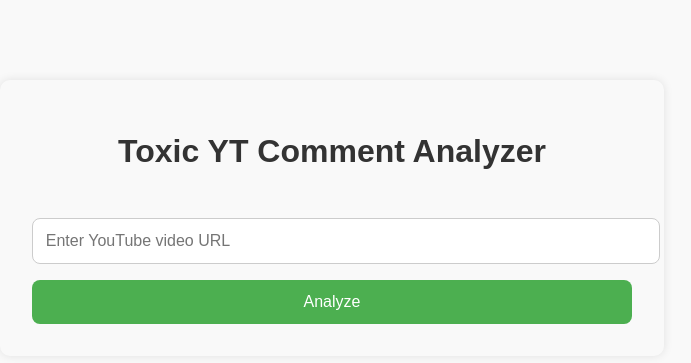
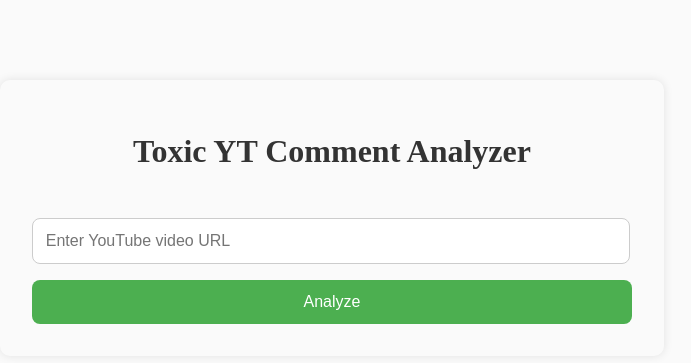
Before and after one commit to AyushAI14/Toxic-Comment-Analyser, a FastAPI app: page / in a window 1280 px wide. Shown: the top 363 px of the page, without its empty margins (308-999 px from the left). Run offline with FastAPI, Linux system fonts and the light colour scheme.

Commit message:
minor ui changes

```diff
--- a/templates/index.html
+++ b/templates/index.html
@@ -5,11 +5,11 @@
   <title>Toxic Comment Analyzer</title>
   <style>
     body {
-      font-family: Arial, sans-serif;
+
       max-width: 600px;
       margin: 5rem auto;
       padding: 2rem;
-      background-color: #f9f9f9;
+      background-color: hsl(0, 0%, 98%);
       border-radius: 10px;
       box-shadow: 0 0 10px rgba(0,0,0,0.1);
     }
@@ -21,7 +21,7 @@
       margin-top: 2rem;
     }
     input[type="text"] {
-      width: 100%;
+      width: 95%;
       padding: 0.8rem;
       font-size: 1rem;
       margin-top: 1rem;
```
Also changed, not shown: README.md.
